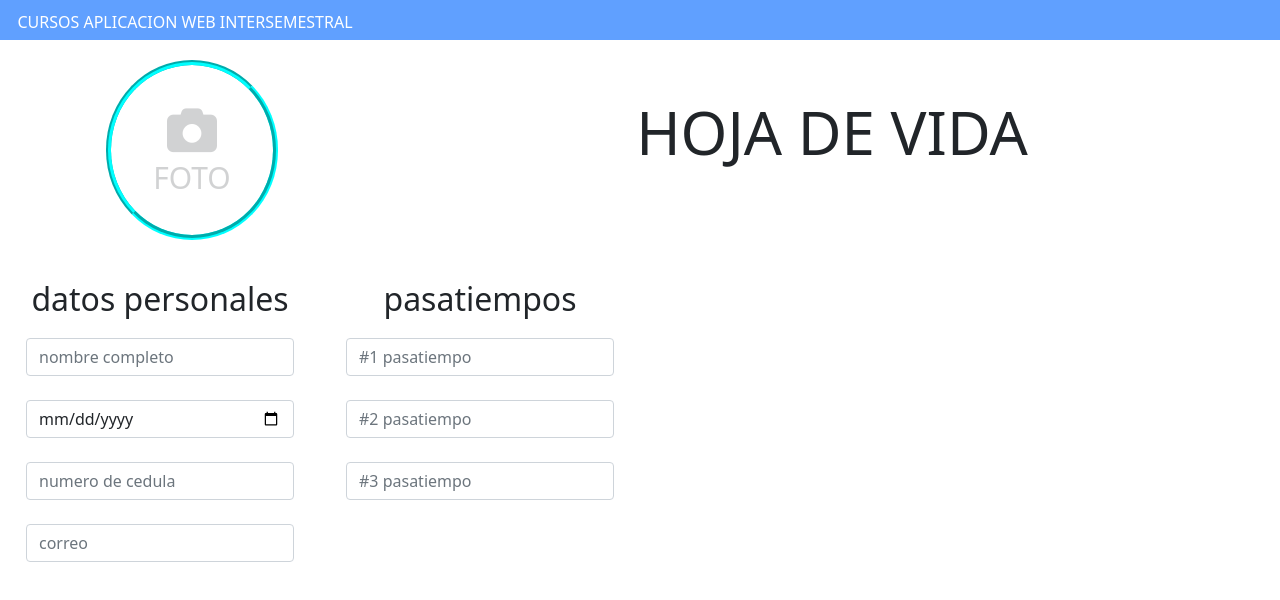
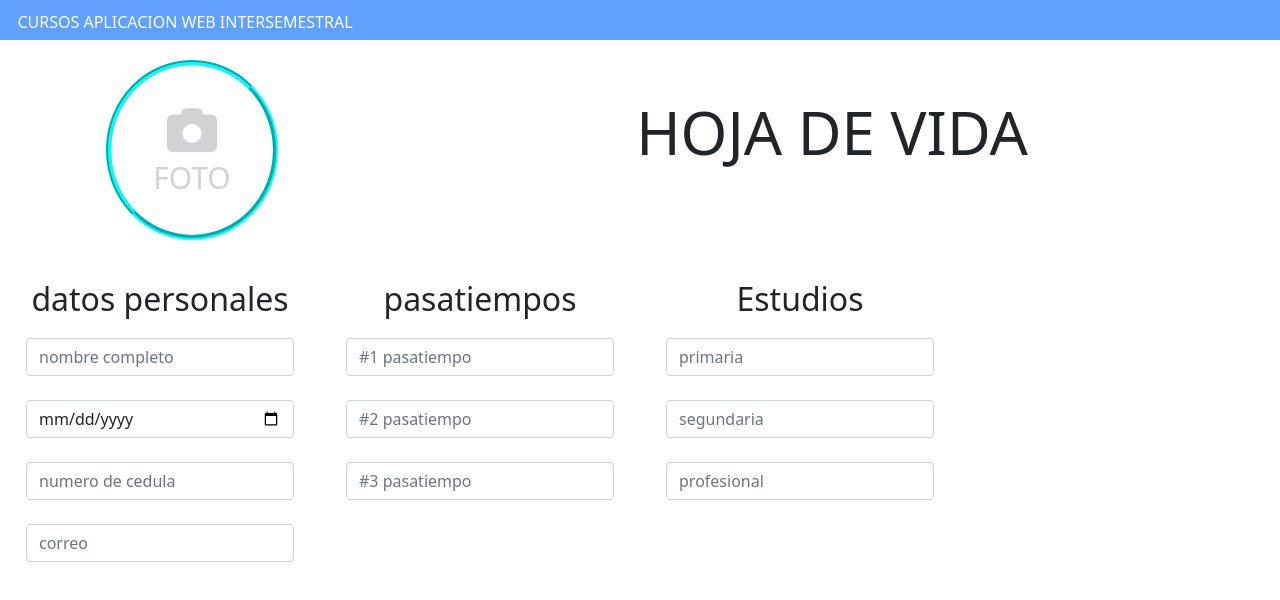
Before and after one commit to manuel-gaviria/tallergit, a plain HTML site: page index.html in a window 1280 px wide. Drawn offline with nearby package versions, Linux system fonts and the light colour scheme.

Commit message:
añadiendo estudios

```diff
--- a/index.html
+++ b/index.html
@@ -46,6 +46,14 @@
                     <input type="text" class="form-control" placeholder="#3 pasatiempo"><br>
                 </form>
             </div>
+            <div class="datos-p form-group">
+                <form action="">
+                    <h2>Estudios</h2>
+                    <input type="text" class="form-control" placeholder="primaria"> <br>
+                    <input type="text" class="form-control" placeholder="segundaria"> <br>
+                    <input type="text" class="form-control" placeholder="profesional"> <br>
+                </form>
+            </div>
 
     </section>
     <aside>
```
